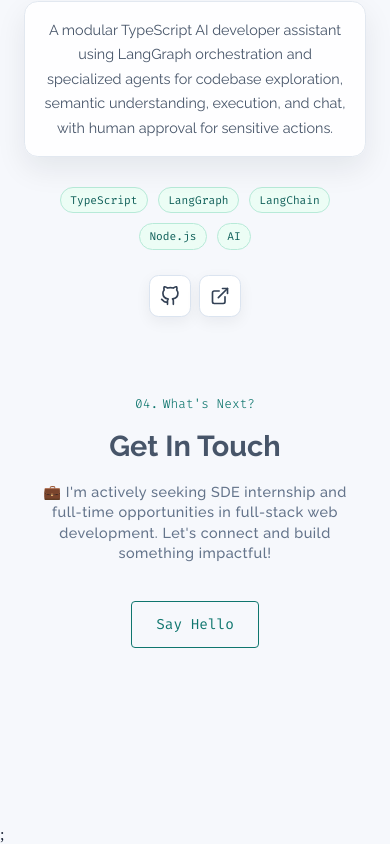
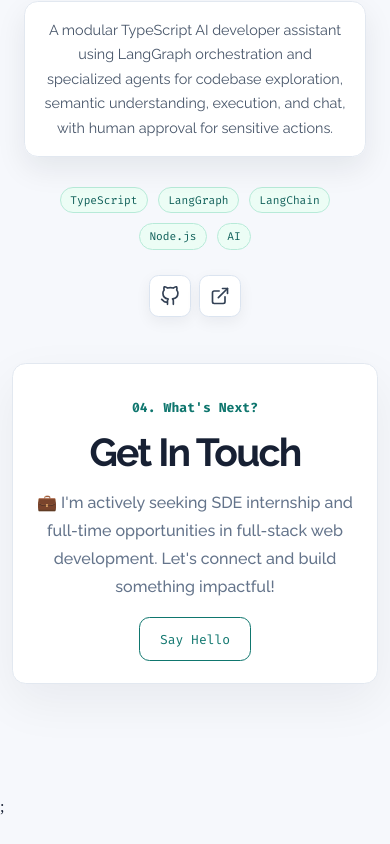
Before and after one commit to Samyaka13/Portfolio, a Next.js app: page / in a window 390 px wide. Shown: the part 5428-6272 px from the top of the page. After the commit the page ends 6244 px from the top, so only its background shows below. Built offline with nearby package versions, Linux system fonts and the light colour scheme.

Commit message:
polish contact CTA section

```diff
--- a/src/scss/sections/_contact.scss
+++ b/src/scss/sections/_contact.scss
@@ -1,160 +1,64 @@
 .contact {
-  max-width: 700px;
-  margin: 15rem auto;
+  max-width: 760px;
+  margin: 9rem auto 7rem;
+  padding: 3.5rem 2rem;
   display: flex;
   gap: 1rem;
   justify-content: center;
   align-items: center;
   flex-direction: column;
-  padding: 0 1rem; /* Add horizontal padding */
+  text-align: center;
+  background: #fff;
+  border: 1px solid #e2e8f0;
+  border-radius: 1rem;
+  box-shadow: 0 18px 50px rgba(15, 23, 42, 0.06);
 
   .contact-title {
     color: var(--theme-color);
-    font-size: var(--tbase);
+    font-size: 0.82rem;
     font-family: var(--fira-code);
-    font-weight: 300;
-    text-align: center;
+    font-weight: 650;
 
     &::before {
       counter-increment: title;
       content: "0" counter(title) ".";
       margin-right: 0.5rem;
-      color: var(--theme-color);
     }
   }
 
   .contact-sub-title {
-    font-size: var(--tgiant);
+    font-size: clamp(2.2rem, 5vw, 3.8rem);
     font-family: var(--raleway);
-    color: var(--light-slate);
-    text-align: center;
-    line-height: 1.2;
+    color: var(--lightest-slate);
+    line-height: 1.05;
+    letter-spacing: -0.045em;
   }
 
   .contact-text {
+    max-width: 600px;
     color: var(--slate);
-    font-size: var(--tlarge);
-    letter-spacing: 0.07rem;
-    line-height: 1.6;
-    font-weight: 500;
+    font-size: 1rem;
+    line-height: 1.75;
+    font-weight: 450;
     font-family: var(--raleway);
-    text-align: center;
-    max-width: 100%;
   }
 
   .contact-cta {
-    margin-top: 1rem;
-    width: 100%;
-    display: flex;
-    justify-content: center;
+    margin-top: 0.75rem;
 
     .btn {
-      padding: 1rem 2rem;
+      padding: 0.8rem 1.25rem;
       min-width: 140px;
       text-align: center;
+      border-radius: 0.65rem;
     }
   }
-}
 
-/* Tablet styles */
-@media (max-width: 768px) {
-  .contact {
-    max-width: 600px;
-    margin: 10rem auto;
-    gap: 1.5rem;
-    padding: 0 1.5rem;
+  @media (max-width: 480px) {
+    margin: 6rem auto 4rem;
+    padding: 2.2rem 1.2rem;
+    border-radius: 0.85rem;
 
-    .contact-title {
-      font-size: clamp(0.9rem, 2.5vw, var(--tbase));
-    }
-
-    .contact-sub-title {
-      font-size: clamp(2rem, 6vw, var(--tgiant));
-      line-height: 1.1;
-    }
-
-    .contact-text {
-      font-size: clamp(1rem, 3vw, var(--tlarge));
-      line-height: 1.5;
-      letter-spacing: 0.05rem;
-    }
-
-    .contact-cta {
-      margin-top: 1.5rem;
-
-      .btn {
-        padding: 0.9rem 1.8rem;
-        font-size: 1rem;
-      }
-    }
+    .contact-sub-title { font-size: clamp(2rem, 10vw, 2.8rem); }
   }
 }
-
-/* Mobile styles */
-@media (max-width: 480px) {
-  .contact {
-    max-width: 100%;
-    margin: 8rem auto;
-    gap: 1.2rem;
-    padding: 0 1rem;
-
-    .contact-title {
-      font-size: clamp(0.8rem, 3vw, 1rem);
-
-      &::before {
-        margin-right: 0.3rem;
-      }
-    }
-
-    .contact-sub-title {
-      font-size: clamp(1.8rem, 7vw, 2.5rem);
-      line-height: 1.1;
-    }
-
-    .contact-text {
-      font-size: clamp(0.9rem, 3.5vw, 1.1rem);
-      line-height: 1.4;
-      letter-spacing: 0.03rem;
-    }
-
-    .contact-cta {
-      margin-top: 1.2rem;
-
-      .btn {
-        padding: 0.8rem 1.5rem;
-        font-size: 0.9rem;
-        min-width: 120px;
-      }
-    }
-  }
-}
-
-/* Large mobile styles */
-@media (max-width: 375px) {
-  .contact {
-    margin: 6rem auto;
-    gap: 1rem;
-    padding: 0 0.8rem;
-
-    .contact-title {
-      font-size: clamp(0.75rem, 3.5vw, 0.9rem);
-    }
-
-    .contact-sub-title {
-      font-size: clamp(1.6rem, 8vw, 2.2rem);
-    }
-
-    .contact-text {
-      font-size: clamp(0.85rem, 4vw, 1rem);
-      line-height: 1.3;
-    }
-
-    .contact-cta {
-      .btn {
-        padding: 0.7rem 1.3rem;
-        font-size: 0.85rem;
-        min-width: 110px;
-      }
-    }
-  }
-}
```
